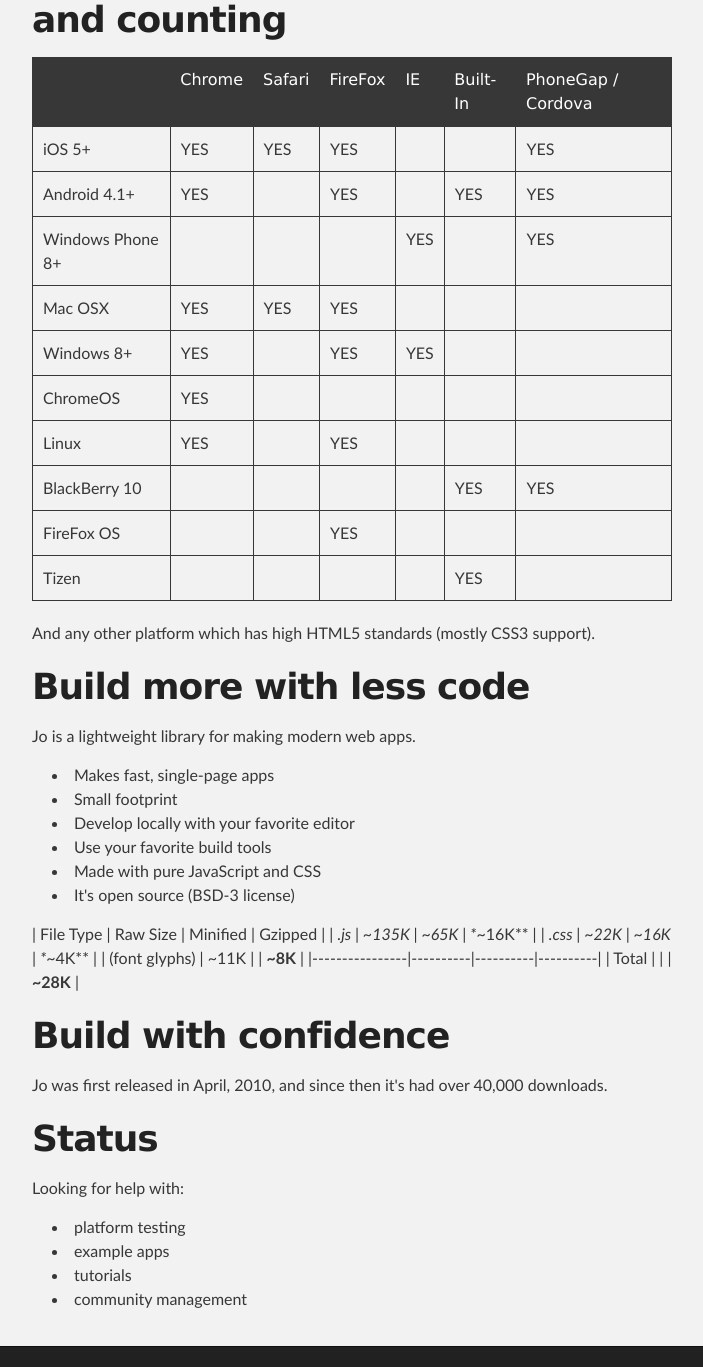
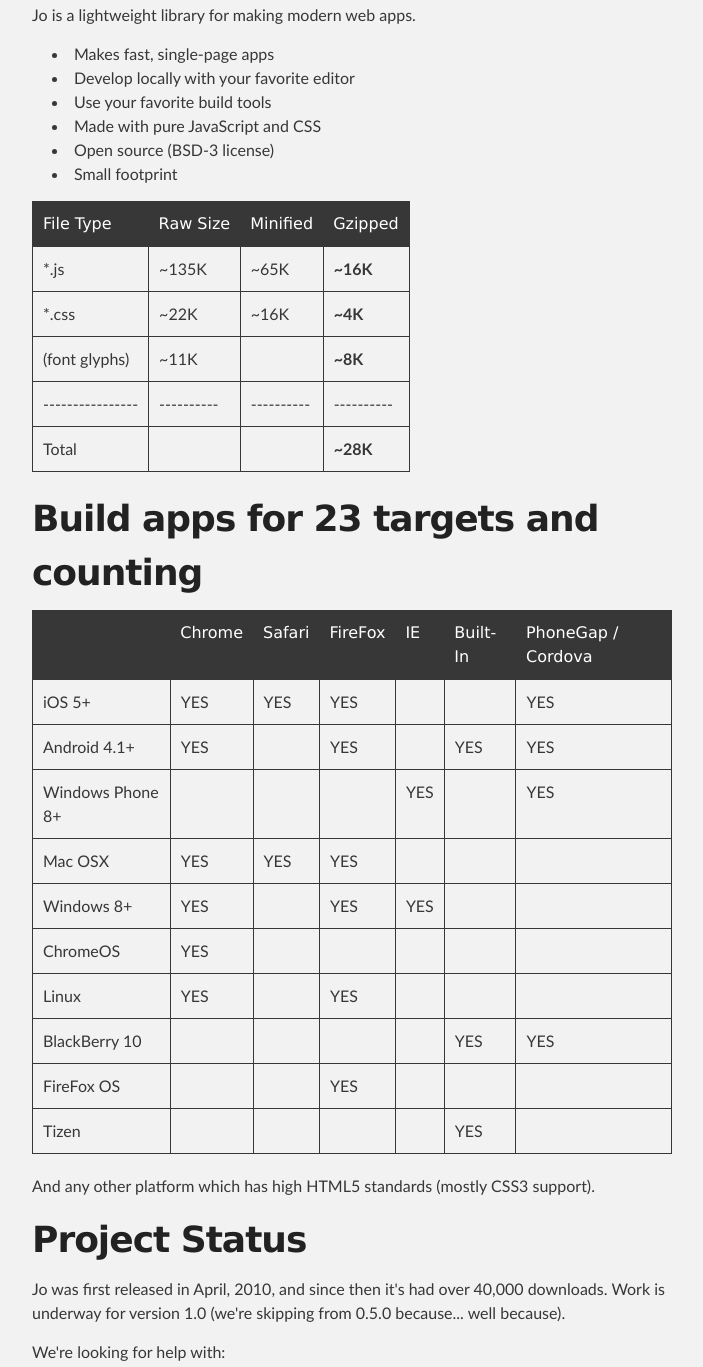
Before and after one commit to davebalmer/jo, a plain HTML site: page index.html in a window 1280 px wide. Shown: the part 321-1688 px from the top of the page, without its empty margins (288-991 px from the left). Drawn offline with Linux system fonts and the light colour scheme.

```diff
--- a/index.html
+++ b/index.html
@@ -4,7 +4,7 @@
   <head>
     <meta charset='utf-8'>
     <meta http-equiv="X-UA-Compatible" content="chrome=1">
-    <meta name="description" content="Jo : Make fast, efficient web apps with JavaScript">
+    <meta name="description" content="Jo : Build fast, efficient web apps with JavaScript">
 
     <link rel="stylesheet" type="text/css" media="screen" href="stylesheets/stylesheet.css">
 
@@ -19,7 +19,7 @@
           <a id="forkme_banner" href="https://github.com/davebalmer/jo">View on GitHub</a>
 
           <h1 id="project_title">Jo</h1>
-          <h2 id="project_tagline">Make fast, efficient web apps with JavaScript</h2>
+          <h2 id="project_tagline">Build fast, efficient web apps with JavaScript</h2>
 
             <section id="downloads">
               <a class="zip_download_link" href="https://github.com/davebalmer/jo/zipball/master">Download this project as a .zip file</a>
@@ -32,7 +32,64 @@
     <div id="main_content_wrap" class="outer">
       <section id="main_content" class="inner">
         <h1>
-<a id="build-web-apps-for-23-targets-and-counting" class="anchor" href="#build-web-apps-for-23-targets-and-counting" aria-hidden="true"><span class="octicon octicon-link"></span></a>Build web apps for 23 targets and counting</h1>
+<a id="build-great-apps-with-less-code" class="anchor" href="#build-great-apps-with-less-code" aria-hidden="true"><span class="octicon octicon-link"></span></a>Build great apps with less code</h1>
+
+<p>Jo is a lightweight library for making modern web apps.</p>
+
+<ul>
+<li>Makes fast, single-page apps</li>
+<li>Develop locally with your favorite editor</li>
+<li>Use your favorite build tools</li>
+<li>Made with pure JavaScript and CSS</li>
+<li>Open source (BSD-3 license)</li>
+<li>Small footprint</li>
+</ul>
+
+<table>
+<thead>
+<tr>
+<th>File Type</th>
+<th>Raw Size</th>
+<th>Minified</th>
+<th>Gzipped</th>
+</tr>
+</thead>
+<tbody>
+<tr>
+<td>*.js</td>
+<td>~135K</td>
+<td>~65K</td>
+<td><strong>~16K</strong></td>
+</tr>
+<tr>
+<td>*.css</td>
+<td>~22K</td>
+<td>~16K</td>
+<td><strong>~4K</strong></td>
+</tr>
+<tr>
+<td>(font glyphs)</td>
+<td>~11K</td>
+<td></td>
+<td><strong>~8K</strong></td>
+</tr>
+<tr>
+<td>----------------</td>
+<td>----------</td>
+<td>----------</td>
+<td>----------</td>
+</tr>
+<tr>
+<td>Total</td>
+<td></td>
+<td></td>
+<td><strong>~28K</strong></td>
+</tr>
+</tbody>
+</table>
+
+<h1>
+<a id="build-apps-for-23-targets-and-counting" class="anchor" href="#build-apps-for-23-targets-and-counting" aria-hidden="true"><span class="octicon octicon-link"></span></a>Build apps for 23 targets and counting</h1>
 
 <table>
 <thead>
@@ -143,41 +200,19 @@
 <p>And any other platform which has high HTML5 standards (mostly CSS3 support).</p>
 
 <h1>
-<a id="build-more-with-less-code" class="anchor" href="#build-more-with-less-code" aria-hidden="true"><span class="octicon octicon-link"></span></a>Build more with less code</h1>
+<a id="project-status" class="anchor" href="#project-status" aria-hidden="true"><span class="octicon octicon-link"></span></a>Project Status</h1>
 
-<p>Jo is a lightweight library for making modern web apps.</p>
+<p>Jo was first released in April, 2010, and since then it's had over 40,000 downloads.
+Work is underway for version 1.0 (we're skipping from 0.5.0 because... well because).</p>
 
-<ul>
-<li>Makes fast, single-page apps</li>
-<li>Small footprint</li>
-<li>Develop locally with your favorite editor</li>
-<li>Use your favorite build tools</li>
-<li>Made with pure JavaScript and CSS</li>
-<li>It's open source (BSD-3 license)</li>
-</ul>
-
-<p>| File Type      | Raw Size | Minified | Gzipped  |
-| <em>.js           | ~135K    | ~65K     | *</em>~16K** |
-| <em>.css          | ~22K     | ~16K     | *</em>~4K**  |
-| (font glyphs)  | ~11K     |          | <strong>~8K</strong>  |
-|----------------|----------|----------|----------|
-| Total          |          |          | <strong>~28K</strong> |</p>
-
-<h1>
-<a id="build-with-confidence" class="anchor" href="#build-with-confidence" aria-hidden="true"><span class="octicon octicon-link"></span></a>Build with confidence</h1>
-
-<p>Jo was first released in April, 2010, and since then it's had over 40,000 downloads.</p>
-
-<h1>
-<a id="status" class="anchor" href="#status" aria-hidden="true"><span class="octicon octicon-link"></span></a>Status</h1>
-
-<p>Looking for help with:</p>
+<p>We're looking for help with:</p>
 
 <ul>
 <li>platform testing</li>
 <li>example apps</li>
 <li>tutorials</li>
 <li>community management</li>
+<li>making it easier for other developers to extend widget classes</li>
 </ul>
       </section>
     </div>
```
Also changed, not shown: params.json (+1 -1 lines).
